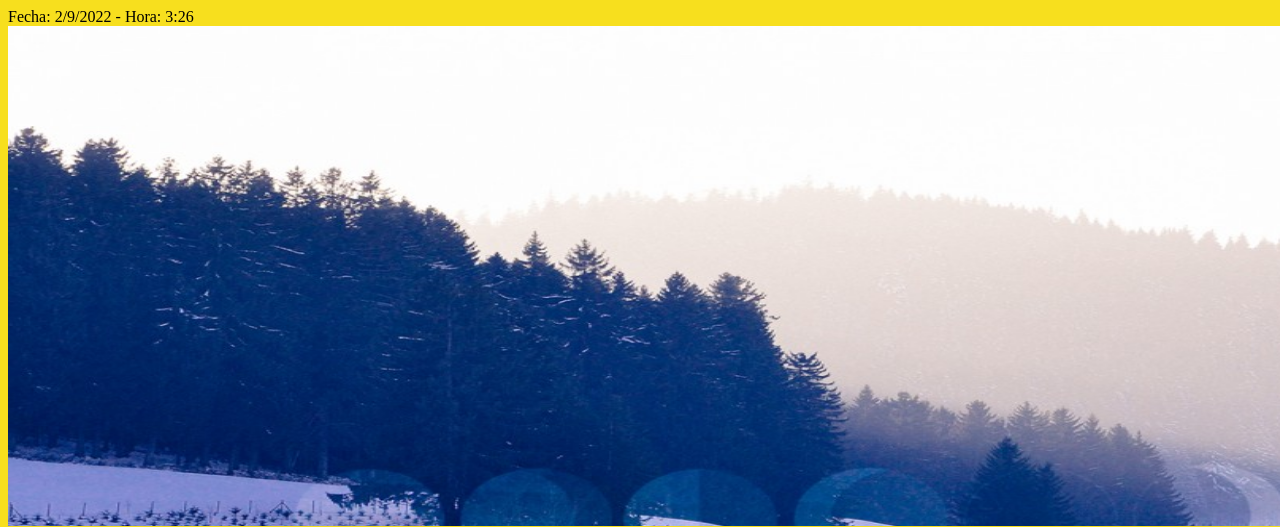
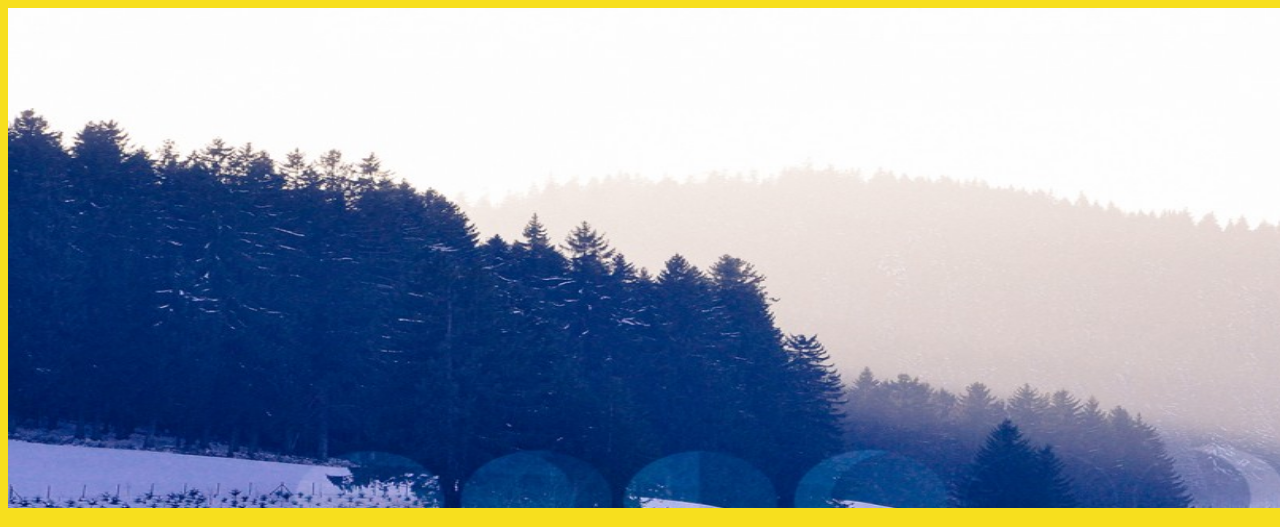
Before and after one commit to gfCrova/slider-js, a plain HTML site: page index.html in a window 1280 px wide. Shown: the top 527 px of the page. Drawn offline with Linux system fonts and the light colour scheme.

Commit message:
delete fecha del html

```diff
--- a/index.html
+++ b/index.html
@@ -5,17 +5,6 @@
     <link rel="stylesheet" href="css1.css">
 </head>
 <body>
-                    <!--Fecha y Hora con JavasScript-->
-    <script type="text/javascript">
-         var fecha = new Date();
-        document.write("Fecha: " + fecha.getDay() + "/" + fecha.getMonth() + "/" + fecha.getFullYear() + " - ");
-    </script>
-    <script type="text/javascript">
-        var time = new Date();
-        document.write(" "+ "Hora: " + time.getHours() + ":" + time.getMinutes());
-    </script>
-
-        <!--ETIQUETA IMG DEL SLIDER-->
      <div class="img">
         <img name="slider" width="1903" height="500">
     </div>
```
